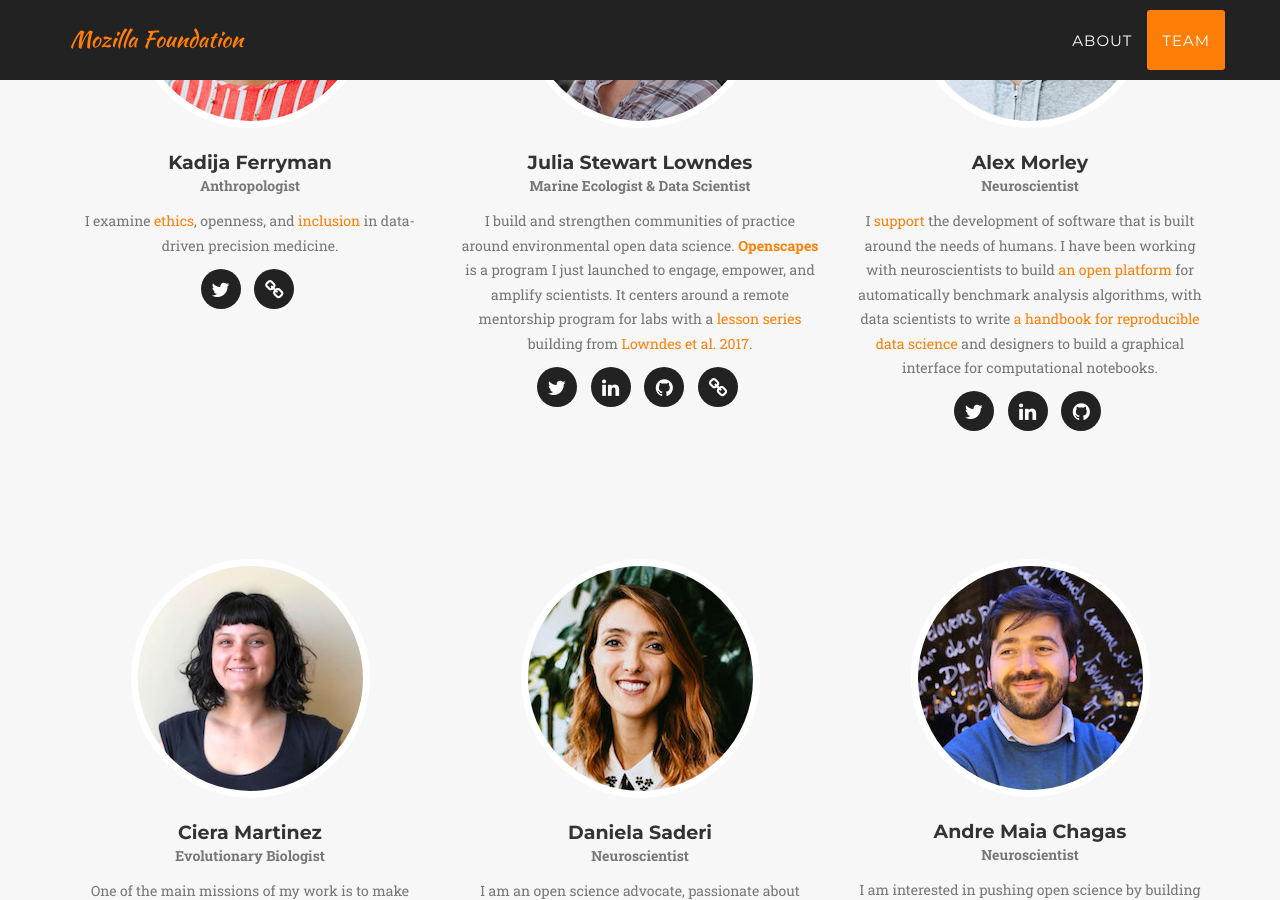
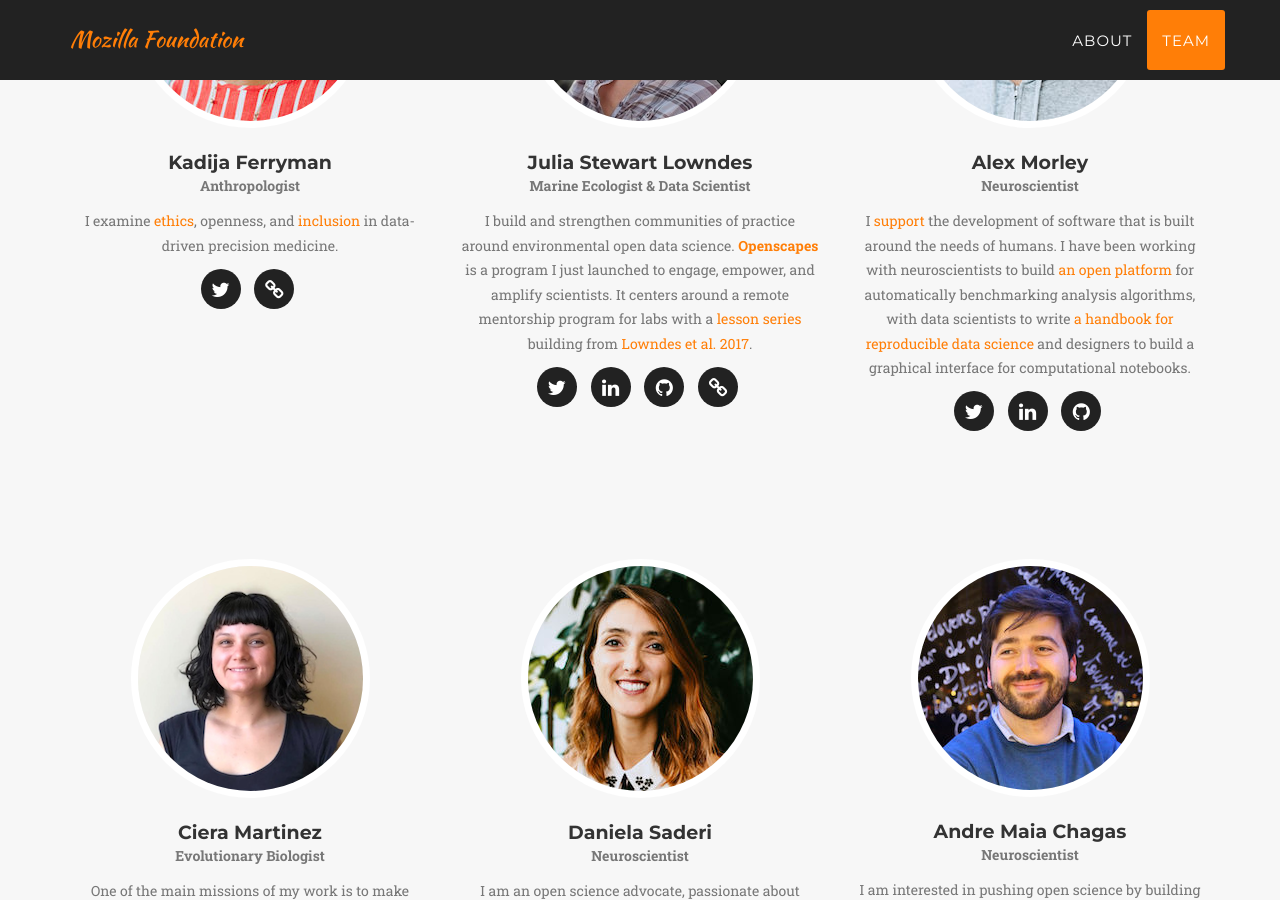
Before and after one commit to iamciera/mozillasci2019, a Jekyll site: the page built from index.html, in a window 1280 px wide and 900 px high, scrolled down 1647 px. Built offline with Jekyll 4.4.1, drawn with Linux system fonts in a browser that asks for light colours; some web fonts are replaced.

Commit message:
fix grammer

```diff
--- a/_config.yml
+++ b/_config.yml
@@ -35,7 +35,7 @@ people:
 - name: Alex Morley
   pic: Alex
   position: Neuroscientist
-  text: I <a href="https://alexmorley.me/Back-Your-Scientific-Stack/">support</a> the development of software that is built around the needs of humans. I have been working with neuroscientists to build <a href="https://users.flatironinstitute.org/~magland/docs/"> an open platform </a> for automatically benchmark analysis algorithms, with data scientists to write <a href="https://www.turing.ac.uk/research/research-projects/turing-way-handbook-reproducible-data-science"> a handbook for reproducible data science </a>and designers to build a graphical interface for computational notebooks.
+  text: I <a href="https://alexmorley.me/Back-Your-Scientific-Stack/">support</a> the development of software that is built around the needs of humans. I have been working with neuroscientists to build <a href="https://users.flatironinstitute.org/~magland/docs/"> an open platform </a> for automatically benchmarking analysis algorithms, with data scientists to write <a href="https://www.turing.ac.uk/research/research-projects/turing-way-handbook-reproducible-data-science"> a handbook for reproducible data science </a>and designers to build a graphical interface for computational notebooks.
   social:
     - title: twitter
       url: https://twitter.com/alex__morley
```
